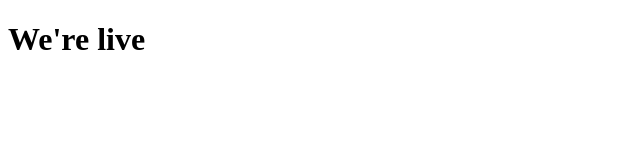
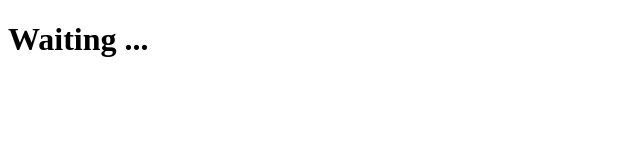
Before and after one commit to halcyonbrowser/halcyon-aider, an Electron app: page app/index.html in a window 1200 px wide. Shown: the full height of the page, 0-640 px from the left. Drawn offline with Linux system fonts and the light colour scheme.

Commit message:
status of aid is shown

```diff
--- a/app/index.html
+++ b/app/index.html
@@ -6,6 +6,6 @@
     <script src="./js/index.js"></script>
   </head>
   <body>
-    <h1>We're live</h1>
+    <h1 id="status">Waiting ...</h1>
   </body>
 </html>
--- a/app/js/index.js
+++ b/app/js/index.js
@@ -18,6 +18,7 @@ ws.on('message', function(message) {
 peer.on('signal', function(data) {
   console.log(data)
   ws.send(JSON.stringify(data))
+  document.getElementById('status').innerHTML = 'On a call'
 })
 
 //peer.on('data', function(data) {
```
